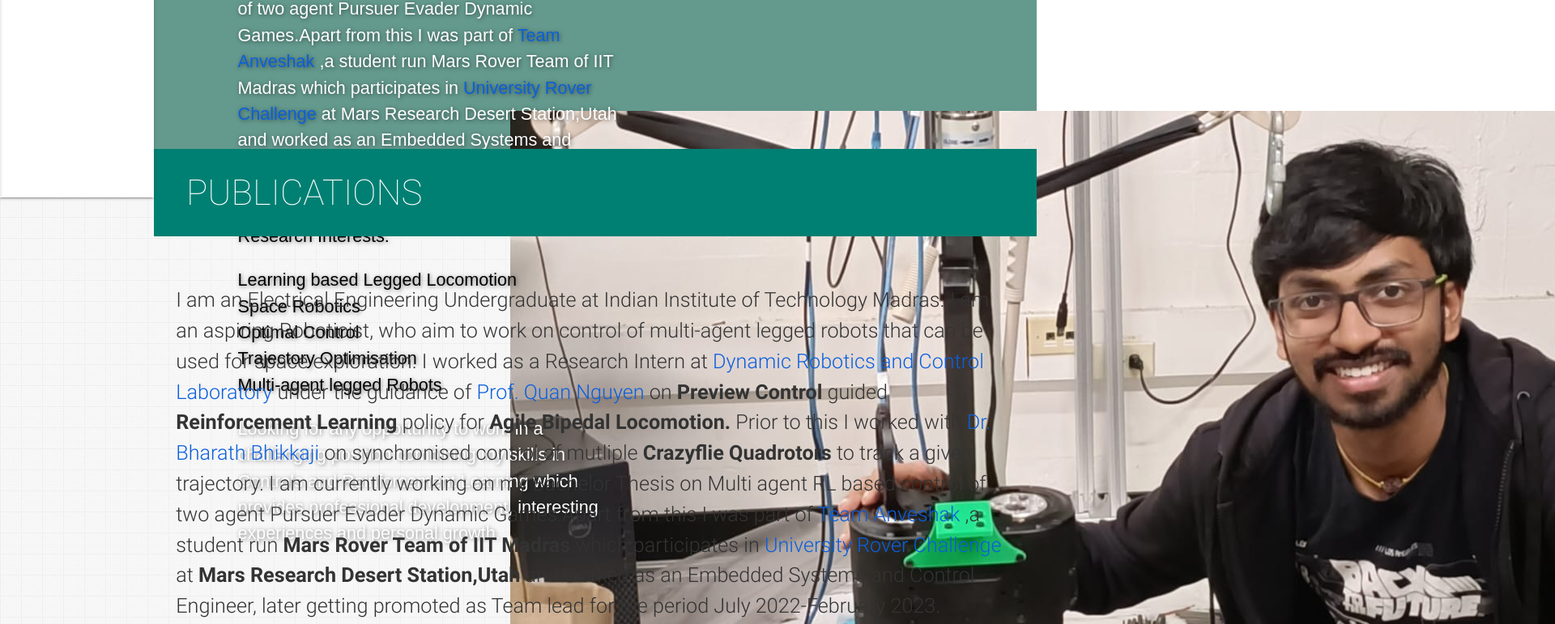
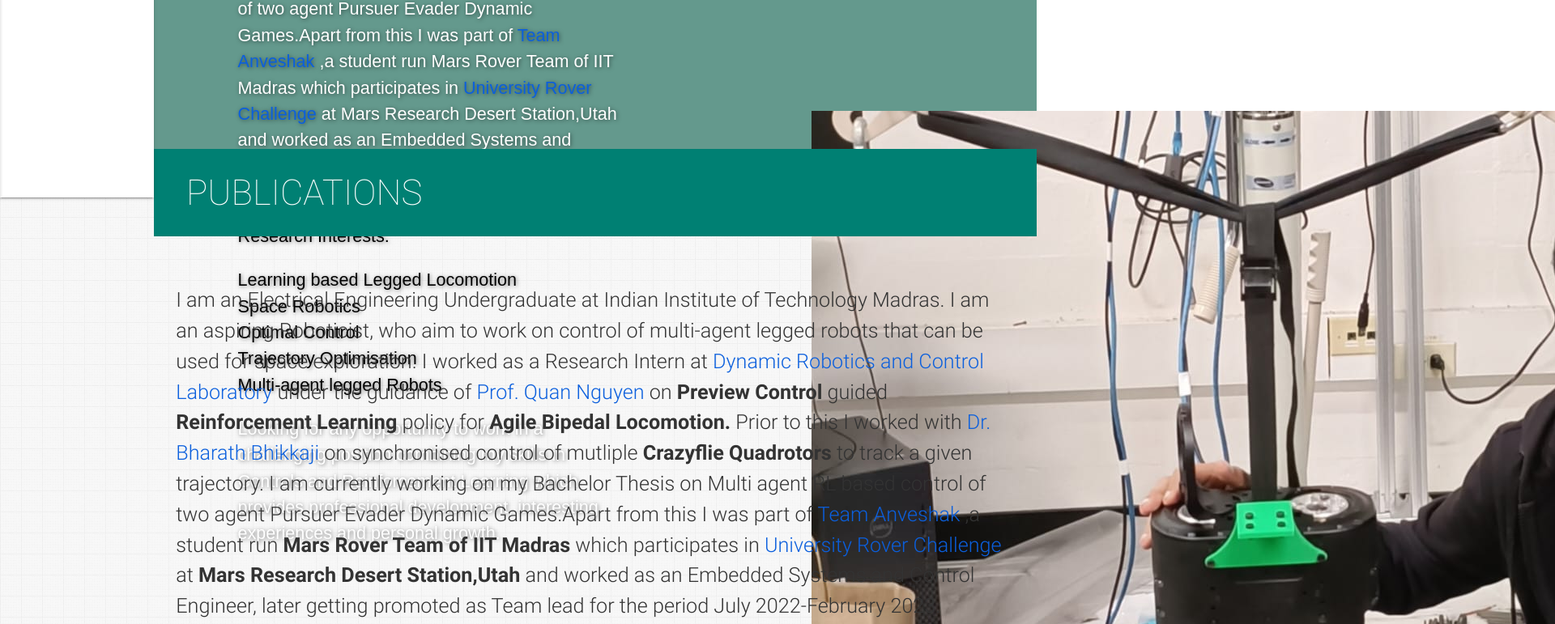
Before and after one commit to Nike353/Nike353.github.io, a plain HTML site: page index.html in a window 1280 px wide. Shown: the part 616-1387 px from the top of the page at 81% size, 1920 px wide, since content can reach past the window. Drawn offline with nearby package versions, Linux system fonts and the light colour scheme.

Commit message:
pic in main_page

```diff
--- a/assets/css/style.css
+++ b/assets/css/style.css
@@ -585,7 +585,7 @@ small {
 .main_pic{
   margin-top: -560px;
   margin-right: 130px;
-  max-width: 50%; /* Adjust the width as needed */
+  max-width: 10%; /* Adjust the width as needed */
   float: right;
 }
 
```
